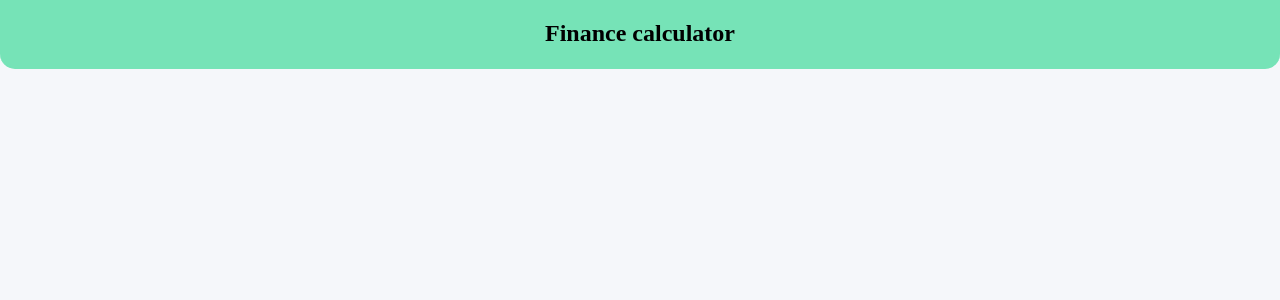
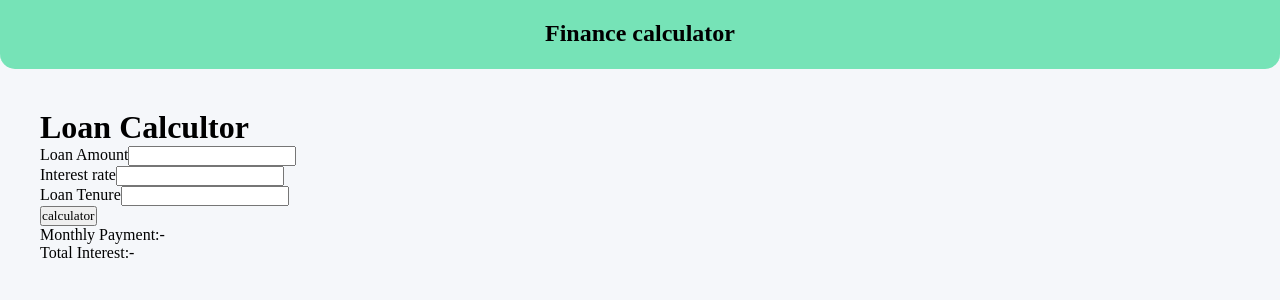
Before and after one commit to priyanshu2304/my-finance, a Nuxt app: page /calculator/loan-calculator in a window 1280 px wide. Before the commit this address had no page. Shown: the top 300 px of the page. Built offline with nearby package versions, Linux system fonts and the light colour scheme; a web font is replaced by a local one.

Commit message:
loan Calculator

```diff
--- a/components/Common/Calculator/index.vue
+++ b/components/Common/Calculator/index.vue
@@ -41,6 +41,12 @@ export default {
           path: '',
           imageUrl: require('@/assets/images/dummy.png'),
         },
+        {
+          id: 4,
+          name: 'Loan Calculator',
+          path: '/calculator/loan-calculator',
+          imageUrl: require('@/assets/images/dummy.png'),
+        },
       ],
     }
   },
--- a/pages/calculator/CAGR-calculator.vue
+++ b/pages/calculator/CAGR-calculator.vue
@@ -1,9 +1,40 @@
 <template>
-  <div>CAGR</div>
+  <div>
+    <h1>CAGR</h1>
+    <div class="">
+      <label>First Value</label>
+      <input v-model="firstAmount" type="number" />
+    </div>
+    <div class="">
+      <label>Second Value</label>
+      <input v-model="secondAmount" type="number" />
+    </div>
+    <div class="">
+      <label>No Of Year</label>
+      <input v-model="noOfYears" type="number" />
+    </div>
+    <button @click="submit">calculator</button>
+    <div class="">{{ Amount && Amount.toFixed(2) }}</div>
+  </div>
 </template>
 
 <script>
-export default {}
+export default {
+  data() {
+    return {
+      firstAmount: null,
+      secondAmount: null,
+      noOfYears: null,
+      Amount: null,
+    }
+  },
+  methods: {
+    submit() {
+      this.Amount =
+        Math.pow(this.secondAmount / this.firstAmount, 1 / this.noOfYears) - 1
+    },
+  },
+}
 </script>
 
 <style lang="scss" scoped></style>
--- /dev/null
+++ b/pages/calculator/loan-calculator.vue
@@ -0,0 +1,46 @@
+<template>
+  <div>
+    <h1>Loan Calcultor</h1>
+    <div class="">
+      <label>Loan Amount</label>
+      <input v-model="loanAmount" type="number" />
+    </div>
+    <div class="">
+      <label>Interest rate</label>
+      <input v-model="interestRate" type="number" />
+    </div>
+    <div class="">
+      <label>Loan Tenure</label>
+      <input v-model="term" type="number" />
+    </div>
+    <button @click="submit">calculator</button>
+    <div class="">Monthly Payment:- {{ Amount && Amount.toFixed(2) }}</div>
+    <div class="">Total Interest:- {{ totalInterest }}</div>
+  </div>
+</template>
+
+<script>
+export default {
+  data() {
+    return {
+      loanAmount: null,
+      interestRate: null,
+      term: null,
+      Amount: null,
+      totalInterest: null,
+    }
+  },
+  methods: {
+    submit() {
+      const monthlyRate = this.interestRate / 100 / 12
+      const payments = this.term * 12
+      const x = Math.pow(1 + monthlyRate, payments)
+      const monthlyPayment = (this.loanAmount * monthlyRate) / (1 - 1 / x)
+      this.Amount = monthlyPayment
+      this.totalInterest = monthlyPayment * payments - this.loanAmount
+    },
+  },
+}
+</script>
+
+<style lang="scss" scoped></style>
--- a/pages/calculator/sip-calculator.vue
+++ b/pages/calculator/sip-calculator.vue
@@ -14,7 +14,7 @@
       <input v-model="rateOfInterest" type="number" />
     </div>
     <button @click="submit">calculator</button>
-    <div class="">{{ Amount.toFixed(2) }}</div>
+    <div class="">{{ Amount && Amount.toFixed(2) }}</div>
   </div>
 </template>
 
```
